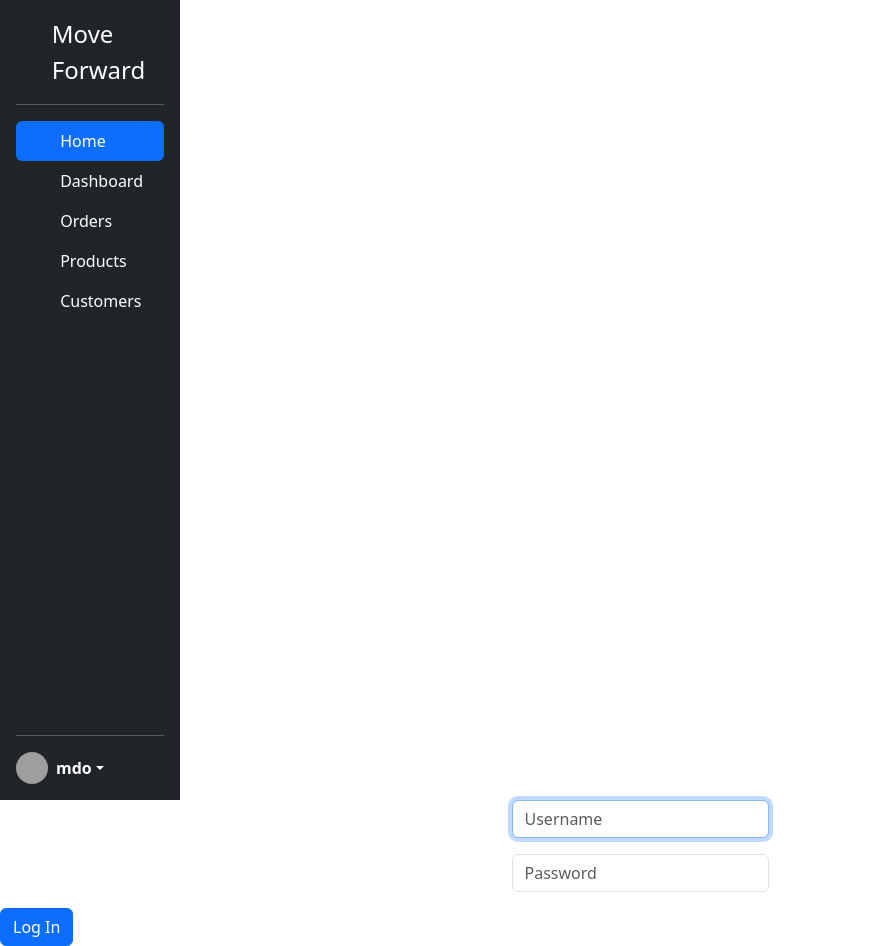
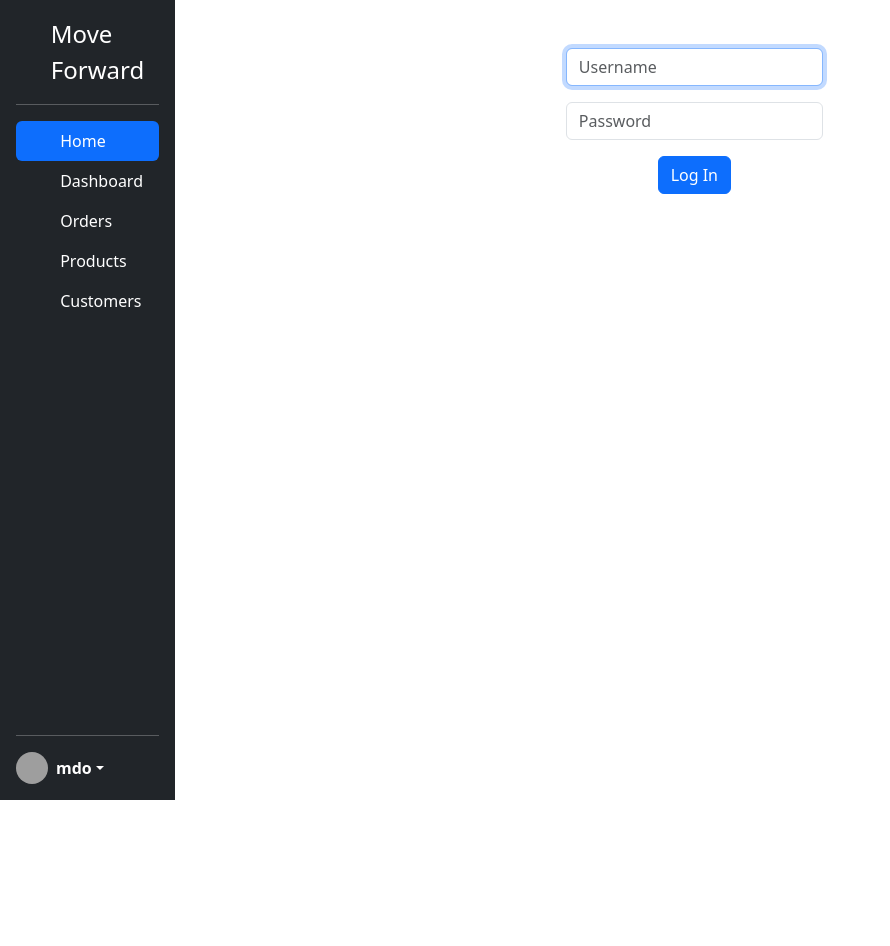
Before and after one commit to jgsloan/FitnessApp, a Flask app: page / in a window 1280 px wide. Shown: the whole page, without its empty margins (0-890 px from the left). After the commit the page ends 800 px from the top, so only its background shows below. Run offline with Flask 3, Linux system fonts and the light colour scheme; grey boxes are pictures that could not be loaded.

Commit message:
fixed layout issues. Main now appearing beside the side bar.

```diff
--- a/templates/layout.html
+++ b/templates/layout.html
@@ -11,11 +11,13 @@
   <script src="https://cdn.jsdelivr.net/npm/bootstrap@5.3.2/dist/js/bootstrap.min.js" integrity="sha384-BBtl+eGJRgqQAUMxJ7pMwbEyER4l1g+O15P+16Ep7Q9Q+zqX6gSbd85u4mG4QzX+" crossorigin="anonymous"></script>
 
   <title>Move Forward: {% block title %}{% endblock %}</title>
-
 </head>
-
-    <main>
-      <div class="d-flex flex-column flex-shrink-0 p-3 text-white bg-dark" style="width: 180px; height: 100vh">
+<body>
+  <div class ="page-container">
+    <div class="content-wrap">
+      <div class="row">
+              <div class="col-md-2">
+                  <div class="d-flex flex-column flex-shrink-0 p-3 text-white bg-dark" style="width: 175px; height: 100vh">
                     <a href="/" class="d-flex align-items-center mb-3 mb-md-0 me-md-auto text-white text-decoration-none">
                       <svg class="bi me-2" width="40" height="32"><use xlink:href="#bootstrap"/></svg>
                       <span class="fs-4">Move Forward</span>
@@ -68,7 +70,14 @@
                     </ul>
                     </div>
                   </div>
+              </div>
+                  <div class="col-md-9">
+                    <main class="container py-5 text-center">
                         {% block main %}{% endblock %}
                     </main>
-
+                  </div>
+          </div>
+      </div>
+  </div>
+</body>
 </html>
```
Also changed, not shown: static/styles.css (deleted, +0 -13 lines). Lines whose indentation alone changed are shown as unchanged.
